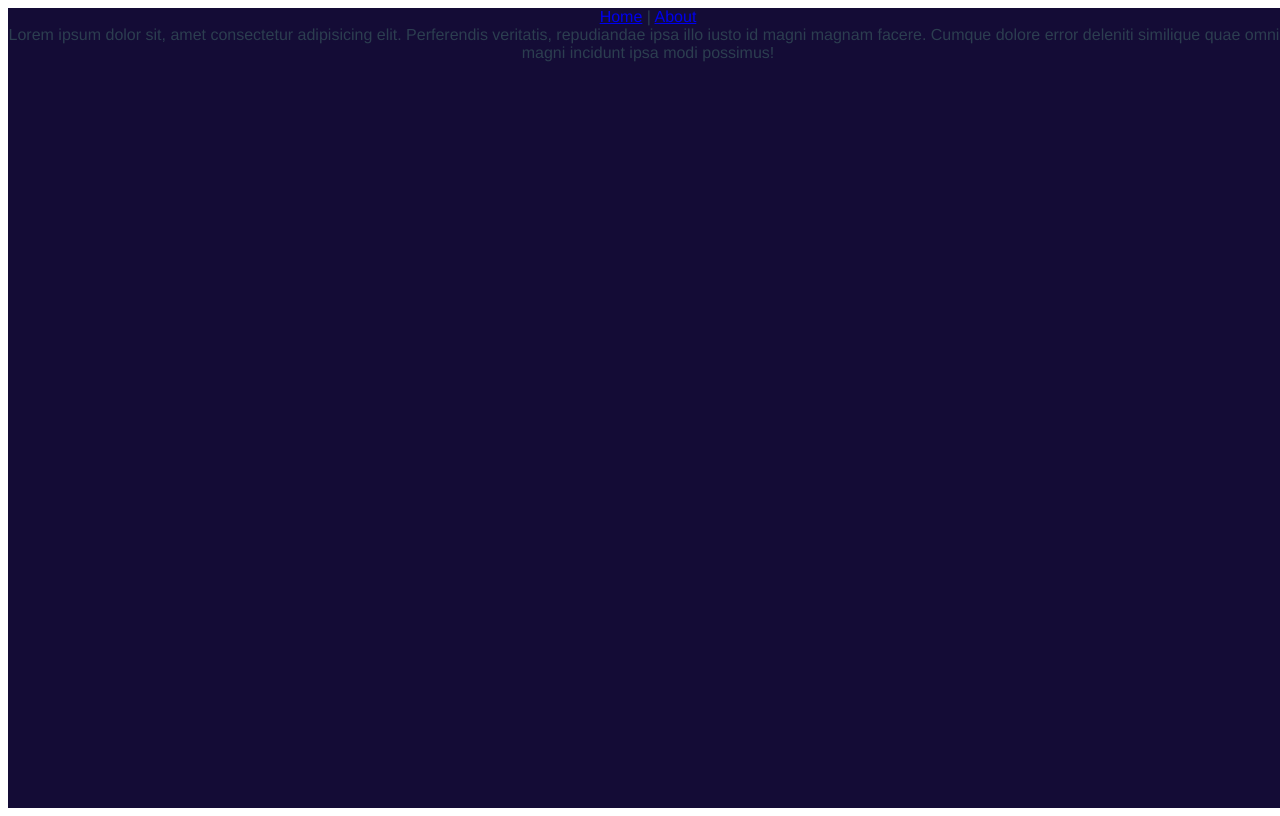
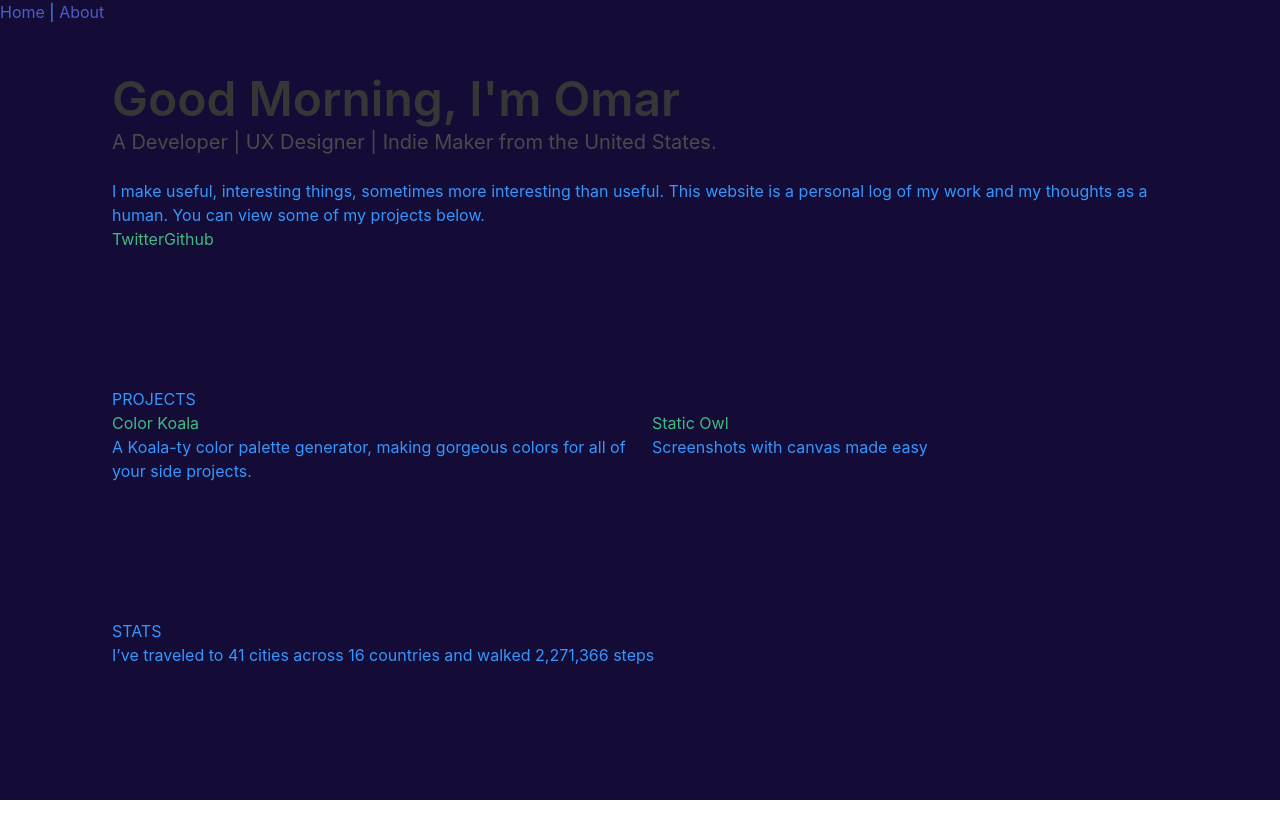
Before and after one commit to heyomar/omar.site, a Vue app: page /#/ in a window 1280 px wide. Built offline with nearby package versions, Linux system fonts and the light colour scheme.

Commit message:
Added basic html for site

```diff
--- a/package.json
+++ b/package.json
@@ -7,6 +7,7 @@
     "build": "vue-cli-service build"
   },
   "dependencies": {
+    "bulma": "^0.7.2",
     "vue": "^2.5.21",
     "vue-router": "^3.0.1"
   },
--- a/public/index.html
+++ b/public/index.html
@@ -5,13 +5,13 @@
     <meta http-equiv="X-UA-Compatible" content="IE=edge">
     <meta name="viewport" content="width=device-width,initial-scale=1.0">
     <link rel="icon" href="<%= BASE_URL %>favicon.ico">
-    <title>omar</title>
+    <title>Hi I'm Omar</title>
   </head>
   <body>
     <noscript>
       <strong>We're sorry but omar doesn't work properly without JavaScript enabled. Please enable it to continue.</strong>
     </noscript>
-    <div id="app"></div>
+    <main><div id="app"></div></main>
     <!-- built files will be auto injected -->
   </body>
 </html>
--- a/src/App.vue
+++ b/src/App.vue
@@ -10,11 +10,9 @@
 
 <style lang="scss">
 #app {
-  font-family: 'Avenir', Helvetica, Arial, sans-serif;
   -webkit-font-smoothing: antialiased;
   -moz-osx-font-smoothing: grayscale;
-  text-align: center;
-  color: #2c3e50;
+  color: #3596FD;
   background-color: #140C36;
   height: 100vh;
   width: 100vw;
--- a/src/components/HomePage.vue
+++ b/src/components/HomePage.vue
@@ -1,6 +1,39 @@
 <template>
-  <div class="hello">
-    Lorem ipsum dolor sit, amet consectetur adipisicing elit. Perferendis veritatis, repudiandae ipsa illo iusto id magni magnam facere. Cumque dolore error deleniti similique quae omnis magni incidunt ipsa modi possimus!
+  <div class="container">
+    <section class="section">
+      <div class="container">
+        <h1 class="title is-1">Good Morning, I'm Omar</h1>
+        <h2 class="subtitle">A Developer | UX Designer | Indie Maker from the United States.</h2>
+        <p>I make useful, interesting things, sometimes more interesting than useful. This website is a personal log of my work and my thoughts as a human. You can view some of my projects below.</p>
+        <div class="links">
+          <a class="social--link" href="/">Twitter</a>
+          <a class="social--link" href="/">Github</a>
+        </div>
+      </div>
+    </section>
+
+    <section class="section">
+      <h3>PROJECTS</h3>
+      <div class="columns">
+        <div class="column">
+          <h4><a class="project--link" href="#">Color Koala</a></h4>
+          <p>A Koala-ty color palette generator, making gorgeous colors for all of your side projects.</p>
+        </div>
+        <div class="column">
+          <h4><a class="project--link" href="#">Static Owl</a></h4>
+          <p>Screenshots with canvas made easy</p>
+        </div>
+      </div>
+    </section>
+
+    <section class="section">
+      <h3>STATS</h3>
+      <div class="columns">
+        <div class="column">
+          <p>I’ve traveled to 41 cities across 16 countries and walked 2,271,366 steps</p>
+        </div>
+      </div>
+    </section>
   </div>
 </template>
 
--- a/src/main.js
+++ b/src/main.js
@@ -1,6 +1,7 @@
 import Vue from 'vue'
 import App from './App.vue'
 import router from './router'
+import bulma from 'bulma'
 
 Vue.config.productionTip = false
 
```
Also changed, not shown: 1 other file (tests, documents, lock files or other folders).
